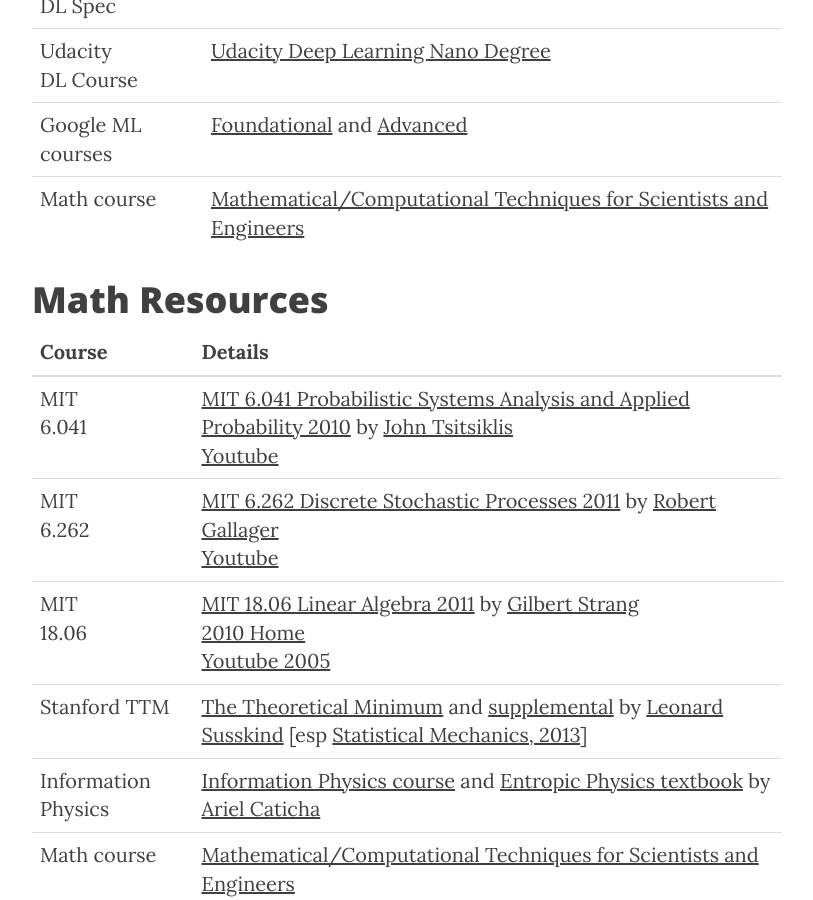
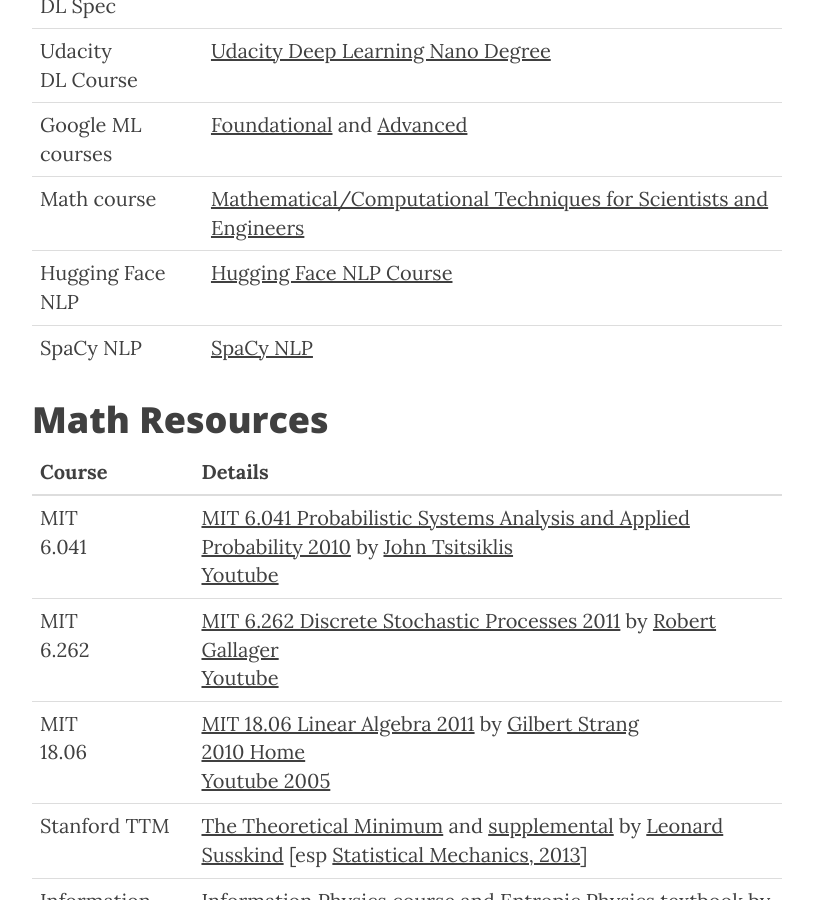
Before and after one commit to dylanhogg/dylanhogg.github.io, a Jekyll site: the page built from study.md, in a window 1280 px wide and 900 px high, scrolled down 4403 px. Shown: the whole window, without its empty margins (233-1046 px from the left). Built offline with Jekyll 4.4.1, drawn with Linux system fonts in a browser that asks for light colours; nearby versions of some CDN libraries.

Commit message:
Updates.

```diff
--- a/study.md
+++ b/study.md
@@ -76,6 +76,8 @@ header-img: "img/apps-bg.jpg"
 | Udacity <br />DL Course   | [Udacity Deep Learning Nano Degree](https://www.udacity.com/course/deep-learning-nanodegree--nd101)                                                                                                                                                                                                                                                                                                                                                                                                                                                                                                                                                                                                                                                  |
 | Google ML courses         | [Foundational](https://developers.google.com/machine-learning/foundational-courses) and [Advanced](https://developers.google.com/machine-learning/advanced-courses)                                                                                                                                                                                                                                                                                                                                                                                                                                                                                                                                                                                  |
 | Math course               | [Mathematical/Computational Techniques for Scientists and Engineers](https://primer-computational-mathematics.github.io/book/c_mathematics/intro.html)                                                                                                                                                                                                                                                                                                                                                                                                                                                                                                                                                                                               |
+| Hugging Face NLP          | [Hugging Face NLP Course](https://huggingface.co/learn/nlp-course/chapter1/1)                                                                                                                                                                                                                                                                                                                                                                                                                                                                                                                                                                                                                                                                        |
+| SpaCy NLP                 | [SpaCy NLP](https://course.spacy.io/en/)                                                                                                                                                                                                                                                                                                                                                                                                                                                                                                                                                                                                                                                                                                             |
 
 
 <a name="math"></a>
```
